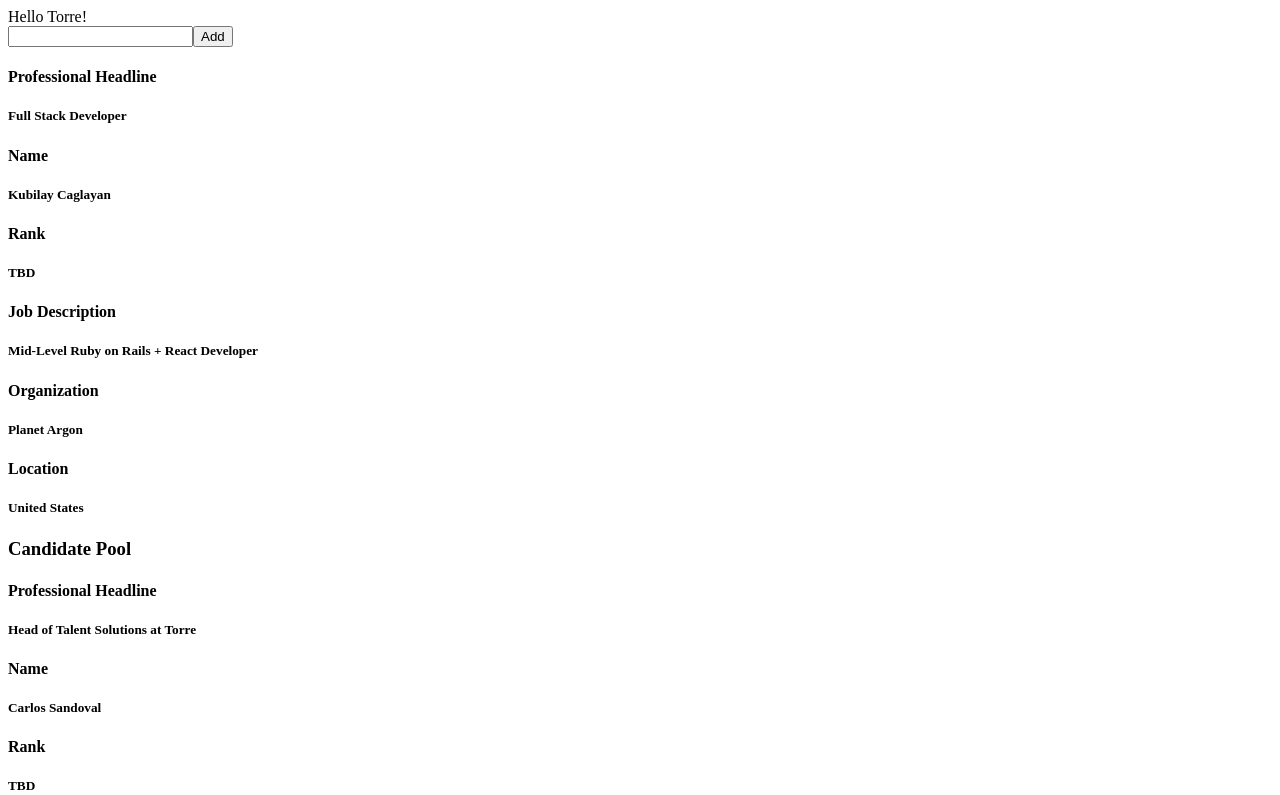
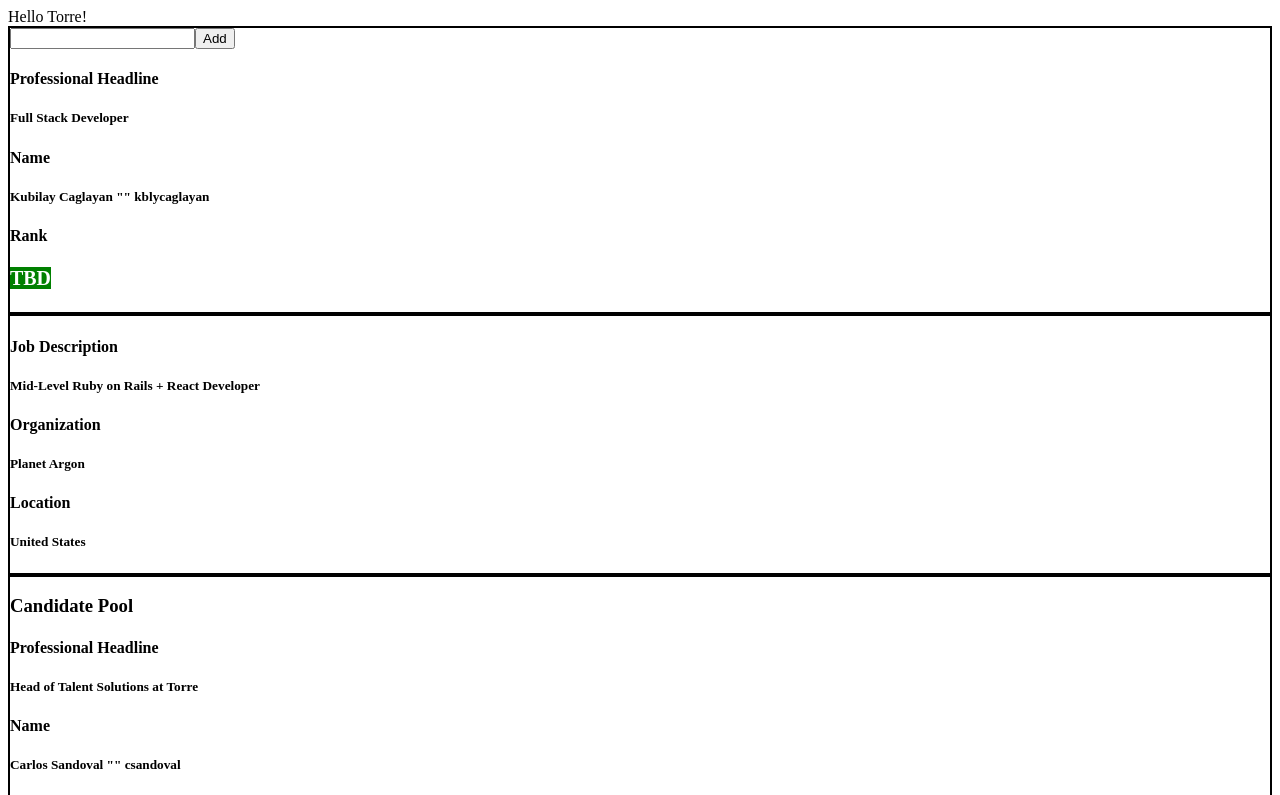
Before and after one commit to kubilaycaglayan/torre-assessment, a React (Create React App) app: page / in a window 1280 px wide. Shown: the top 795 px of the page. Built offline with nearby package versions, Linux system fonts and the light colour scheme.

Commit message:
Add logic to handle new candidate submission

```diff
--- a/package.json
+++ b/package.json
@@ -15,7 +15,7 @@
     "redux-thunk": "^2.3.0"
   },
   "scripts": {
-    "start": "react-scripts start",
+    "start": "PORT=3009 react-scripts start",
     "build": "react-scripts build",
     "test": "react-scripts test",
     "eject": "react-scripts eject"
--- a/src/API/getUser.js
+++ b/src/API/getUser.js
@@ -1,9 +1,11 @@
 import { GET_USER, PROXY } from '../constants';
 
-const getUser = (userName = 'kblycaglayan') => {
+const getUser = (userName = 'csandoval') => {
   const endpoint = `${PROXY}${GET_USER(userName)}`;
 
-  return fetch(endpoint)
+  return fetch(endpoint, {
+    mode: 'cors',
+  })
     .then(
       response => response.json(),
     )
--- /dev/null
+++ b/src/actions/async/attemptChangeCandidate.js
@@ -0,0 +1,16 @@
+import { getUser } from '../../API';
+import changeCandidate from '../changeCandidate';
+
+const attemptChangeCandidate = input => dispatch => {
+  getUser(input)
+    .then(
+      candidate => {
+        dispatch(changeCandidate(candidate));
+      },
+    )
+    .catch(
+      // Error Handling
+    );
+};
+
+export default attemptChangeCandidate;
--- a/src/actions/changeCandidateInput.js
+++ b/src/actions/changeCandidateInput.js
@@ -1,8 +1,8 @@
-import { CHANGE_JOB } from '../constants';
+import { CHANGE_CANDIDATE_INPUT } from '../constants';
 
-const changeJob = job => ({
-  type: CHANGE_JOB,
-  job,
+const changeCandidateInput = input => ({
+  type: CHANGE_CANDIDATE_INPUT,
+  input,
 });
 
-export default changeJob;
+export default changeCandidateInput;
--- a/src/actions/index.js
+++ b/src/actions/index.js
@@ -1 +1,2 @@
 export { default as changeCandidateInput } from './changeCandidateInput';
+export { default as attemptChangeCandidate } from './async/attemptChangeCandidate';
--- a/src/components/Candidate.js
+++ b/src/components/Candidate.js
@@ -15,12 +15,16 @@
       </h4>
       <h5>
         { candidate.person.name }
+        <span> "" </span>
+        { candidate.person.publicId }
       </h5>
       <h4>
         Rank
       </h4>
       <h5>
-        { candidate.rank ? candidate.rank : 'TBD' }
+        <span className="rank-box">
+          { candidate.rank ? candidate.rank : 'TBD' }
+        </span>
       </h5>
     </article>
   );
--- a/src/containers/AddCandidateInput.js
+++ b/src/containers/AddCandidateInput.js
@@ -1,14 +1,15 @@
 import React from 'react';
 import { connect } from 'react-redux';
 import { changeCandidateInput } from '../actions';
+import { attemptChangeCandidate } from '../actions';
 
 const AddCandidateInput = props => {
-  const { candidateInput, handleInput } = props;
+  const { handleInput, handleSubmit, candidateInput } = props;
 
   return (
     <form>
-      <input onChange={e => handleInput(e.target.value)} />
-      <button type="button">
+      <input onChange={e => { handleInput(e.target.value); }} />
+      <button type="button" onClick={() => { handleSubmit(candidateInput); }}>
         Add
       </button>
     </form>
@@ -21,6 +22,7 @@
 
 const mapDispatchToProps = dispatch => ({
   handleInput: input => dispatch(changeCandidateInput(input)),
+  handleSubmit: input => dispatch(attemptChangeCandidate(input)),
 });
 
 export default connect(
--- a/src/containers/App.js
+++ b/src/containers/App.js
@@ -24,14 +24,14 @@
       <header>
         Hello Torre!
       </header>
-      <section>
+      <section className="border">
         <AddCandidateInput />
         <Candidate candidate={currentCandidate} />
       </section>
-      <section>
+      <section className="border">
         <Job job={currentJob} />
       </section>
-      <section>
+      <section className="border">
         <h3>
           Candidate Pool
         </h3>
--- a/src/index.js
+++ b/src/index.js
@@ -7,6 +7,7 @@
 import App from './containers/App';
 import reducer from './reducers/index';
 import initialState from './state';
+import './styles/style.sass';
 
 const store = createStore(reducer, initialState, composeWithDevTools(
   applyMiddleware(thunk),
--- /dev/null
+++ b/src/styles/style.sass
@@ -0,0 +1,7 @@
+.border
+  border: 2px solid black
+.rank-box
+  background-color: green
+  color: white
+  font-weight: bolder
+  font-size: 1.5em
```
Also changed, not shown: 1 other file (tests, documents, lock files or other folders).
